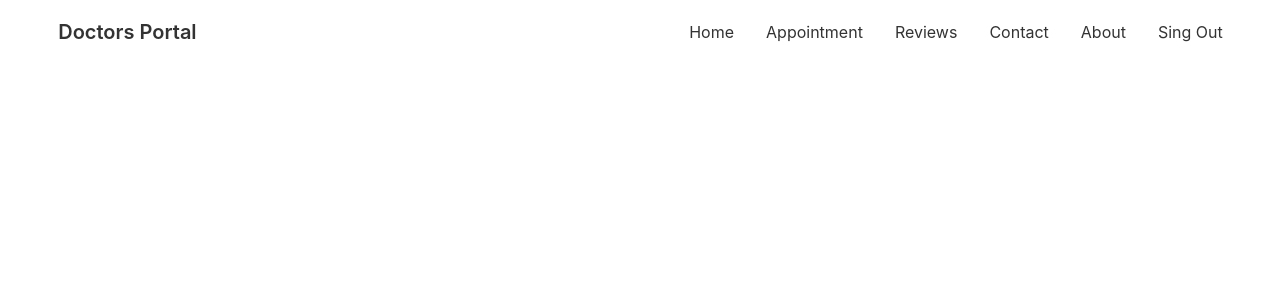
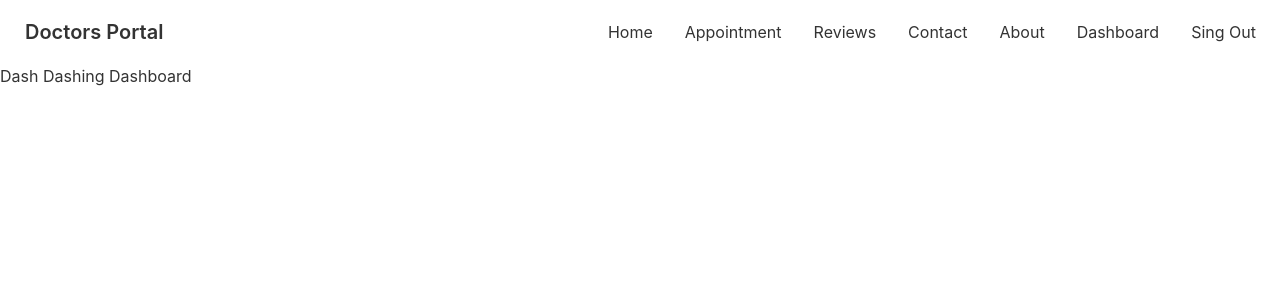
Before and after one commit to ThakurSaad/doctors-portal-client, a React (Create React App) app: page /dashboard in a window 1280 px wide. Shown: the top 300 px of the page. Built offline with nearby package versions, Linux system fonts and the light colour scheme; no server answers; sample sign-in values are in the browser's storage.

Commit message:
Dashboard route

```diff
--- a/src/App.js
+++ b/src/App.js
@@ -9,6 +9,7 @@ import SignUp from "./Pages/Login/SignUp";
 import Navbar from "./Pages/Shared/Navbar";
 import { ToastContainer } from "react-toastify";
 import "react-toastify/dist/ReactToastify.css";
+import Dashboard from "./Pages/Dashboard/Dashboard";
 
 function App() {
   return (
@@ -16,18 +17,26 @@ function App() {
       <Navbar></Navbar>
       <Routes>
         <Route path="/" element={<Home />}></Route>
-        <Route path="/home" element={<Home />}></Route>
-        <Route path="/about" element={<About />}></Route>
+        <Route path="home" element={<Home />}></Route>
+        <Route path="about" element={<About />}></Route>
         <Route
-          path="/appointment"
+          path="appointment"
           element={
             <RequireAuth>
               <Appointment />
             </RequireAuth>
           }
         ></Route>
-        <Route path="/login" element={<Login />}></Route>
-        <Route path="/signup" element={<SignUp />}></Route>
+        <Route
+          path="dashboard"
+          element={
+            <RequireAuth>
+              <Dashboard />
+            </RequireAuth>
+          }
+        ></Route>
+        <Route path="login" element={<Login />}></Route>
+        <Route path="signup" element={<SignUp />}></Route>
       </Routes>
       <ToastContainer />
     </div>
--- /dev/null
+++ b/src/Pages/Dashboard/Dashboard.js
@@ -0,0 +1,11 @@
+import React from "react";
+
+const Dashboard = () => {
+  return (
+    <div>
+      <h2>Dash Dashing Dashboard</h2>
+    </div>
+  );
+};
+
+export default Dashboard;
--- a/src/Pages/Shared/Navbar.js
+++ b/src/Pages/Shared/Navbar.js
@@ -31,7 +31,10 @@ const Navbar = () => {
       </li>
       <li>
         {user ? (
-          <button onClick={() => signOut(auth)}>Sing Out</button>
+          <>
+            <Link to="/dashboard">Dashboard</Link>
+            <button onClick={() => signOut(auth)}>Sing Out</button>
+          </>
         ) : (
           <Link to="/login">Login</Link>
         )}
```
